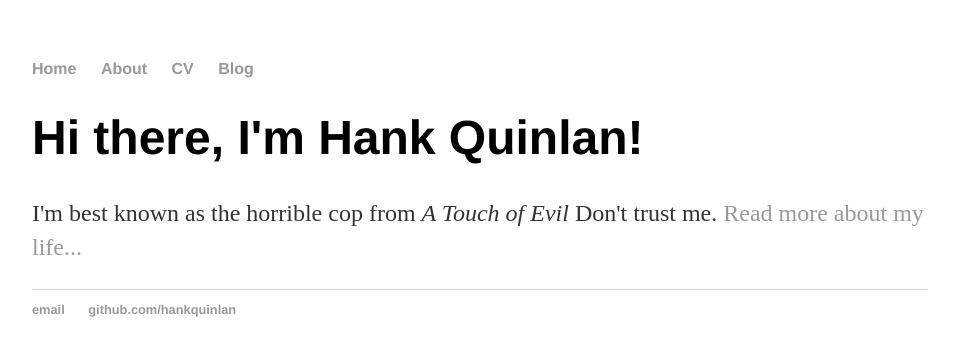
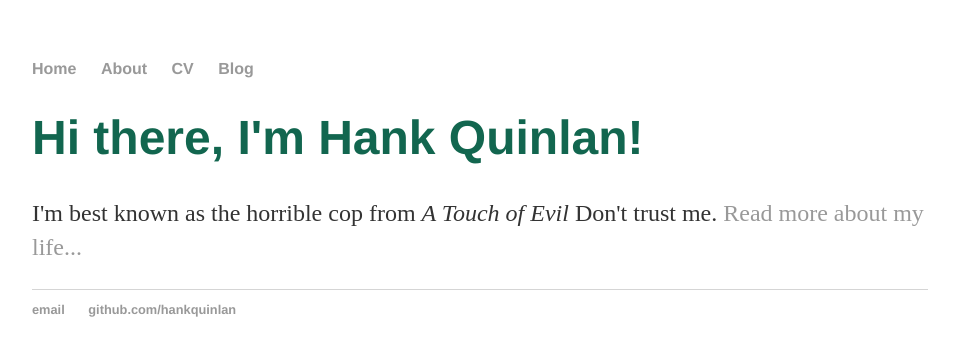
Before and after one commit to oapanhabolasdealvalade/oapanhabolasdealvalade1.github.io, a Jekyll site: the page built from index.html, in a window 1280 px wide. Shown: the top 356 px of the page, without its empty margins (160-1115 px from the left). Built offline with Jekyll 4.4.1, drawn with Linux system fonts in a browser that asks for light colours.

Commit message:
Update main.css

```diff
--- a/css/main.css
+++ b/css/main.css
@@ -22,7 +22,7 @@ a:hover {
 h1 {
     font-size: 3em;
     font-family:'Helvetica', 'Arial', 'Sans-Serif';
-    color: ;
+    color: #12664F;
 }
 p {
     font-size: 1.5em;
```
